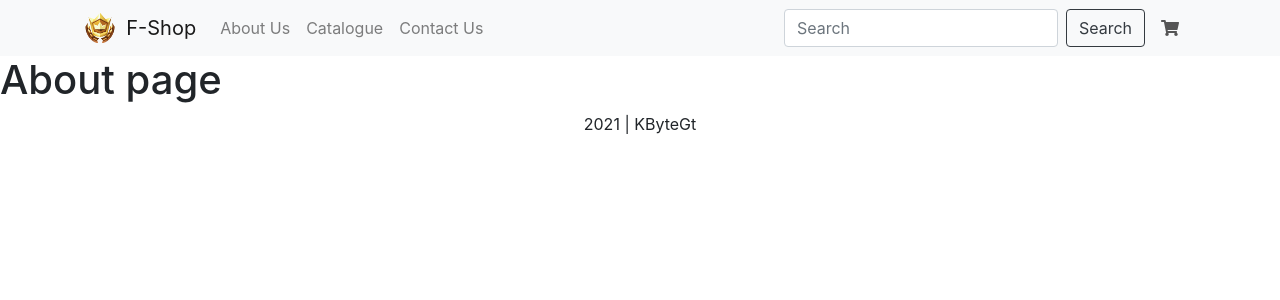
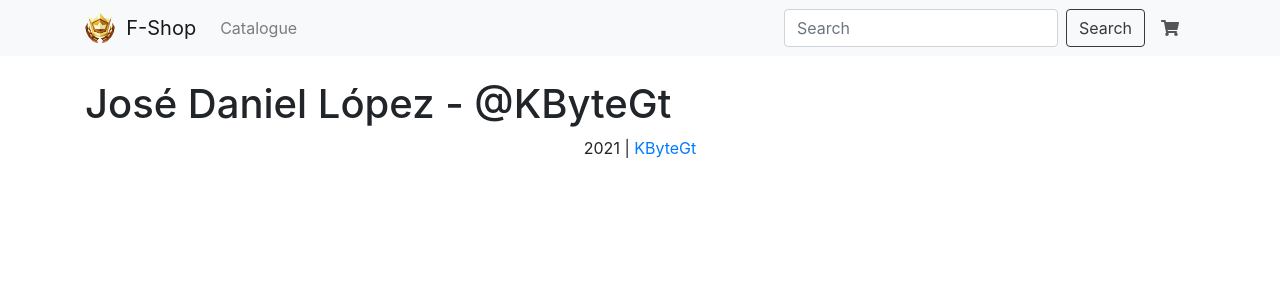
Before and after one commit to KByteGt/B2C-Shop, a React (Create React App) app: page /about in a window 1280 px wide. Shown: the top 300 px of the page. Built offline with nearby package versions, Linux system fonts and the light colour scheme.

Commit message:
Refactor Routes and Components

```diff
--- a/src/App.js
+++ b/src/App.js
@@ -4,6 +4,7 @@ import Layout from './containers/Layout/Layout'
 import Home from './components/Home/Home';
 import About from './components/About/About';
 import Products from './components/Products/Products';
+import ShoppingCart from './containers/ShoppingCart/ShoppingCart';
 import ItemDetail from './containers/ItemDetail/ItemDetail';
 import {Switch, Route} from 'react-router-dom';
 
@@ -15,8 +16,7 @@ function App() {
           <Route path="/" exact component={Home} />
           <Route path="/about" component={About} />
           <Route path="/catalogue" component={Products} />
-          <Route path="/contact" component={Products} />
-          <Route path="/cart" component={Products} />
+          <Route path="/cart" component={ShoppingCart} />
           <Route path="/item/:itemId" component={ItemDetail} />
         </Switch>
       </Layout>
--- a/src/components/About/About.js
+++ b/src/components/About/About.js
@@ -1,5 +1,12 @@
-const About = (props) => {
-    return(<h1>About page</h1>)
+import { Container } from 'react-bootstrap';
+
+const About = () => {
+    return(
+        <Container>
+            <br/>
+            <h1>José Daniel López - @KByteGt</h1>
+        </Container>
+    );
 }
 
 export default About;
--- a/src/components/Navigation/NavBar/NavBar.js
+++ b/src/components/Navigation/NavBar/NavBar.js
@@ -29,18 +29,7 @@ function NavBar(props) {
                 <Navbar.Toggle aria-controls="basic-navbar-nav" />
                 <Navbar.Collapse id="basic-navbar-nav">
                     <Nav className="mr-auto">
-                        <Nav.Link href="/about">About Us</Nav.Link>
                         <Nav.Link href="/catalogue">Catalogue</Nav.Link>
-                        <Nav.Link href="/contact">Contact Us</Nav.Link>
-                        {/*
-                        <NavDropdown title="Dropdown" id="basic-nav-dropdown">
-                            <NavDropdown.Item href="#action/3.1">Action</NavDropdown.Item>
-                            <NavDropdown.Item href="#action/3.2">Another action</NavDropdown.Item>
-                            <NavDropdown.Item href="#action/3.3">Something</NavDropdown.Item>
-                            <NavDropdown.Divider />
-                            <NavDropdown.Item href="#action/3.4">Separated link</NavDropdown.Item>
-                        </NavDropdown>
-                        */}
                     </Nav>
                     <Form inline>
                         <FormControl type="text" placeholder="Search" className="mr-sm-2" />
--- a/src/containers/Layout/Layout.js
+++ b/src/containers/Layout/Layout.js
@@ -1,4 +1,5 @@
 import React, { Component } from 'react';
+import { Link } from 'react-router-dom';
 import NavBar from '../../components/Navigation/NavBar/NavBar';
 import style from './Layout.module.css';
 
@@ -17,7 +18,7 @@ class Layout extends Component {
                 </div>
                 <footer className={style.footer}>
                     <div className={style.copy}>
-                        <p>2021 | KByteGt</p>
+                        <p>2021 | <Link to={'/about'}>KByteGt</Link></p>
                     </div>
                 </footer>
             </>
--- /dev/null
+++ b/src/containers/ShoppingCart/ShoppingCart.js
@@ -0,0 +1,7 @@
+const ShoppingCart = (props) => {
+
+    //Render
+    return(null);
+}
+
+export default ShoppingCart;
```
Also changed, not shown: 1 other file (tests, documents, lock files or other folders).
